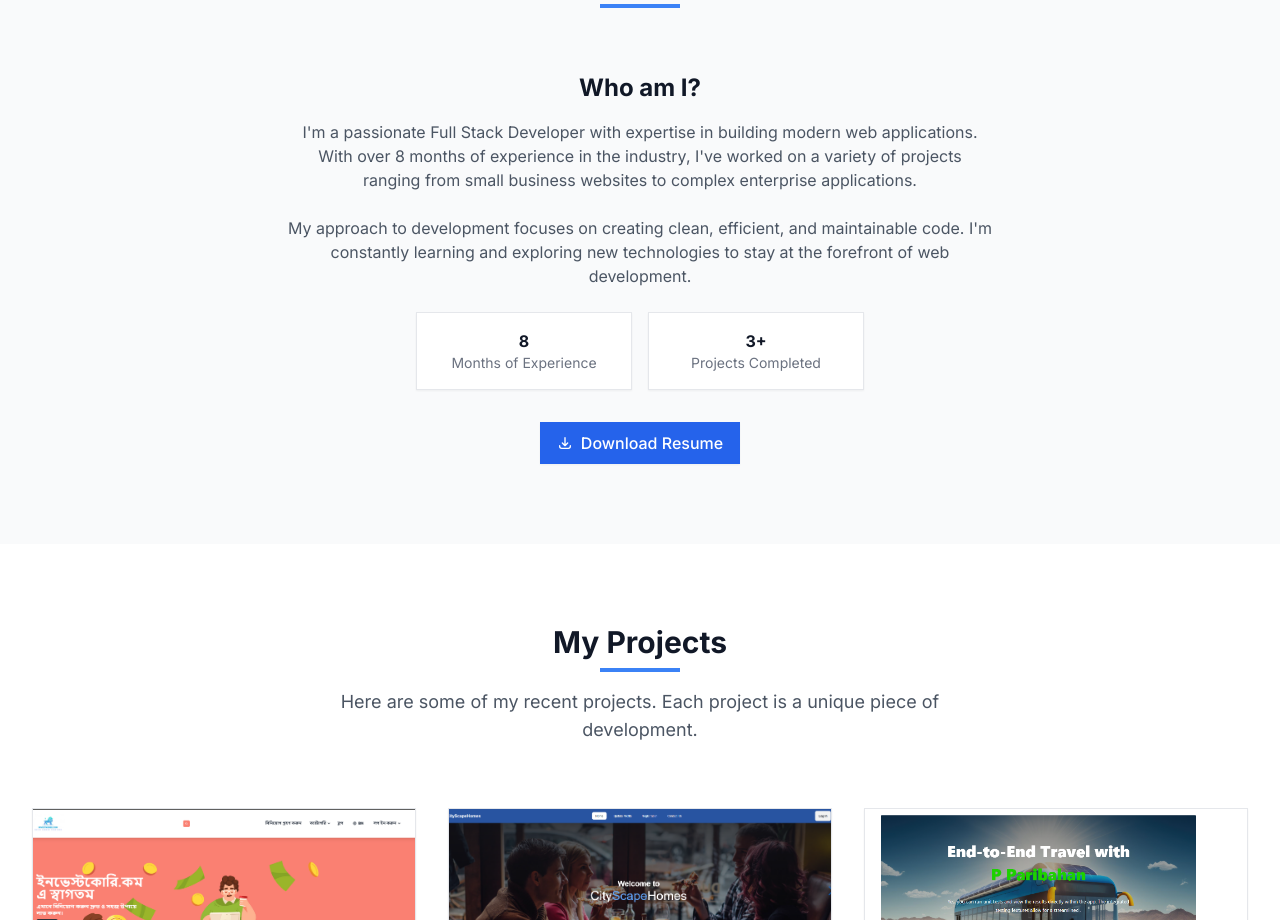
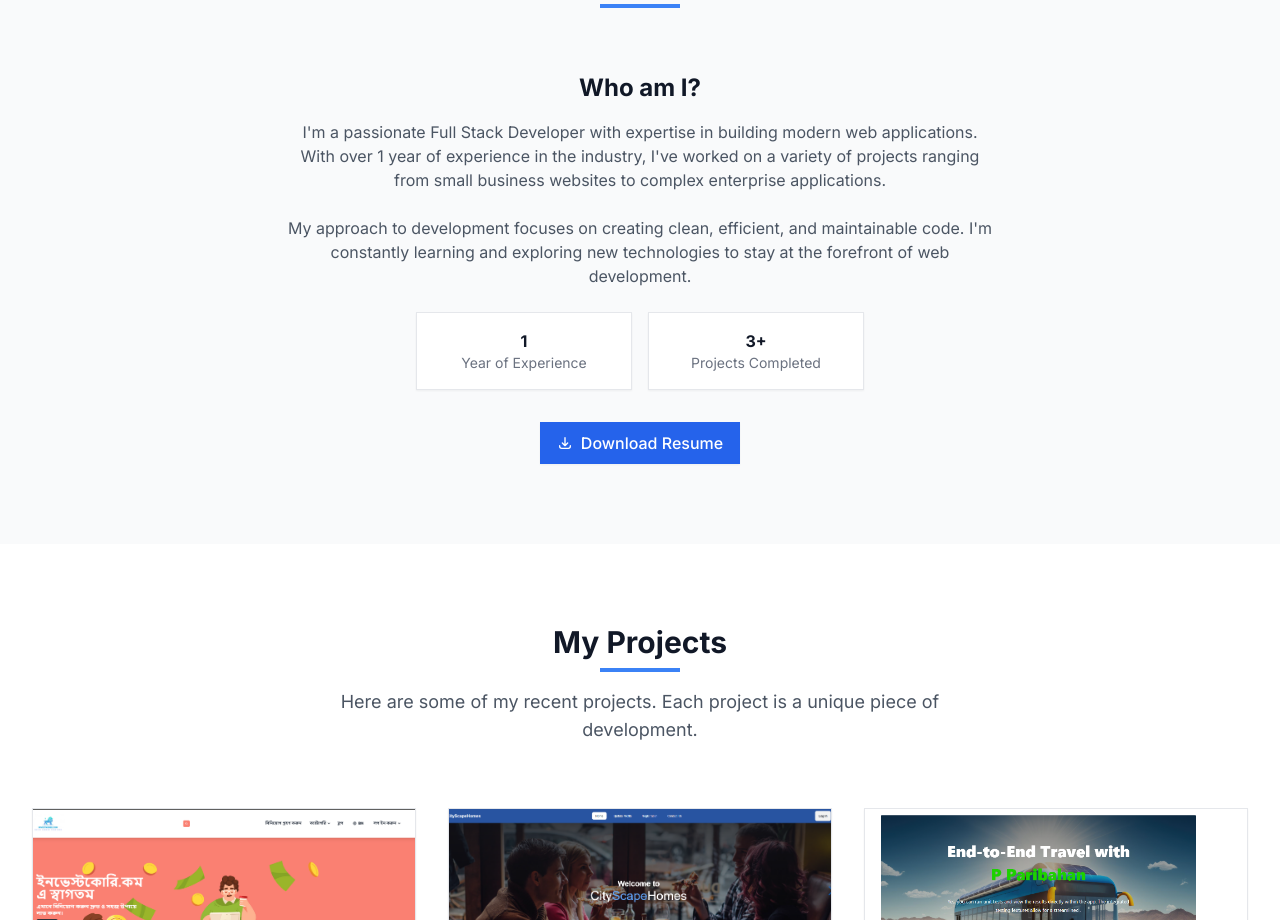
Before and after one commit to arnobm97/Persnaol_Portfolio, a Next.js app in the folder portfolio-website/: page / in a window 1280 px wide. Shown: the part 920-1840 px from the top of the page. Built offline with nearby package versions, Linux system fonts and the light colour scheme.

Commit message:
final edit done

```diff
--- a/portfolio-website/components/about.jsx
+++ b/portfolio-website/components/about.jsx
@@ -49,7 +49,7 @@ export default function About() {
           <h3 className="text-2xl font-bold mb-4">Who am I?</h3>
           <p className="text-gray-600 dark:text-gray-400 mb-6">
             I'm a passionate Full Stack Developer with expertise in building
-            modern web applications. With over 8 months of experience in the
+            modern web applications. With over 1 year of experience in the
             industry, I've worked on a variety of projects ranging from small
             business websites to complex enterprise applications.
           </p>
@@ -61,9 +61,9 @@ export default function About() {
 
           <div className="grid grid-cols-2 max-w-md mx-auto gap-4 mb-8">
             <div className="p-4 border rounded-lg shadow-sm bg-white dark:bg-gray-800 dark:border-gray-700">
-              <h4 className="font-bold">8</h4>
+              <h4 className="font-bold">1</h4>
               <p className="text-sm text-gray-500 dark:text-gray-400">
-                Months of Experience
+                Year of Experience
               </p>
             </div>
             <div className="p-4 border rounded-lg shadow-sm bg-white dark:bg-gray-800 dark:border-gray-700">
```
Also changed, not shown: 1 other file (tests, documents, lock files or other folders).
